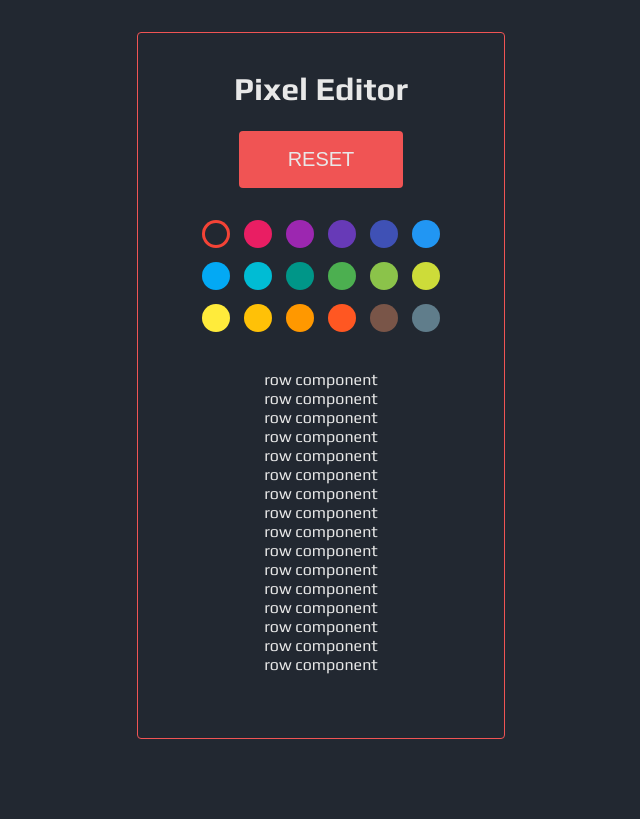
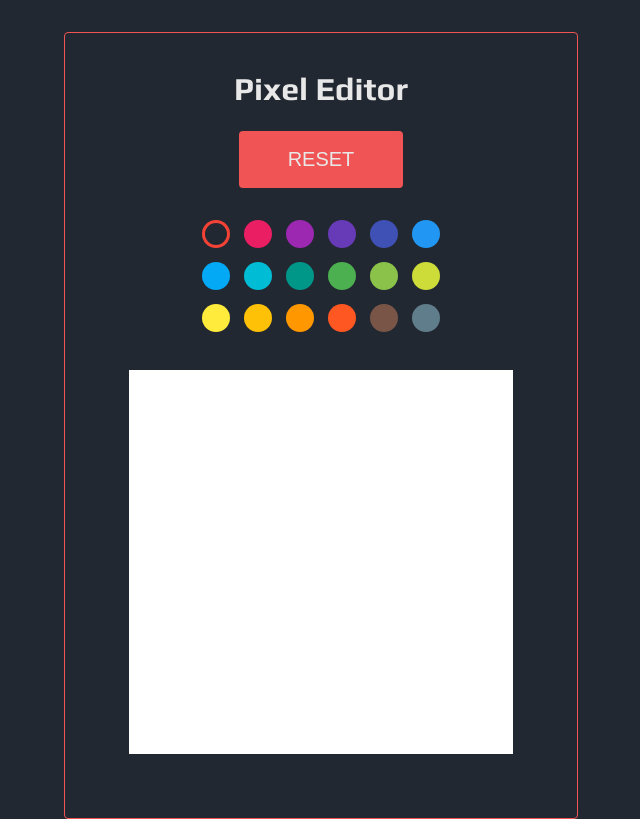
Before and after one commit to kamalheydari/react-pixel-art, a React (Create React App) app: page / in a window 1280 px wide. Both pictures are taken after a click on the button "START DRAWING". Shown: the whole page, without its empty margins (319-959 px from the left). Built offline with nearby package versions, Linux system fonts and the light colour scheme.

Commit message:
project completed

```diff
--- a/src/components/DrawingPanel.js
+++ b/src/components/DrawingPanel.js
@@ -9,8 +9,8 @@
 const DrawingPanel = ({ width, height, selectedColor }) => {
   let rows = [];
 
-  for (let i = 0; i < width; i++) {
-    rows.push(<Row key={i} />);
+  for (let i = 0; i < height; i++) {
+    rows.push(<Row key={i} width={width} selectedColor={selectedColor} />);
   }
 
   return (
--- a/src/components/Pixel.js
+++ b/src/components/Pixel.js
@@ -1,10 +1,39 @@
-import React from 'react';
+import React, { useState } from "react";
 
-const Pixel = () => {
+//? Styles
+import "../styles/pixel.scss";
+
+const Pixel = ({ selectedColor }) => {
+  const [pixelcolor, setPixelcolor] = useState("#fff");
+  const [oldColor, setOldColor] = useState(pixelcolor);
+  const [isChangeColor, setIsChangeColor] = useState(true);
+
+  const applyColor = () => {
+    setPixelcolor(selectedColor);
+    setIsChangeColor(false);
+  };
+
+  const changeColorOnHover = () => {
+    setOldColor(pixelcolor);
+    setPixelcolor(selectedColor);
+  };
+
+  const resetColor = () => {
+    if (isChangeColor) {
+      setPixelcolor(oldColor);
+    } else {
+      setIsChangeColor(true);
+    }
+  };
+
   return (
-    <div>
-      pixel component
-    </div>
+    <div
+      className="pixel"
+      onClick={applyColor}
+      onMouseEnter={changeColorOnHover}
+      onMouseLeave={resetColor}
+      style={{ background: pixelcolor }}
+    ></div>
   );
 };
 
--- a/src/components/Row.js
+++ b/src/components/Row.js
@@ -1,7 +1,17 @@
 import React from "react";
 
-const Row = () => {
-  return <div>row component</div>;
+//? Components
+import Pixel from "./Pixel";
+//? Styles
+import "../styles/row.scss";
+
+const Row = ({ width, selectedColor }) => {
+  let pixels = [];
+
+  for (let i = 0; i < width; i++) {
+    pixels.push(<Pixel key={i} selectedColor={selectedColor} />);
+  }
+  return <div className="row">{pixels}</div>;
 };
 
 export default Row;
```
Also changed, not shown: 1 other file (tests, documents, lock files or other folders).
